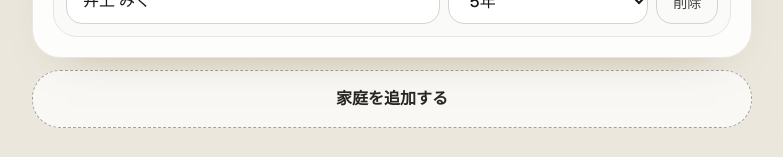
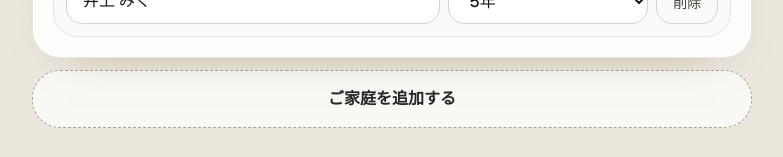
Before and after one commit to kusa-mochi/shudan-toko-maker, a Next.js app in the folder shudan-toko-maker/: page / in a window 1280 px wide. Shown: the part 5965-6122 px from the top of the page, without its empty margins (0-783 px from the left). Built offline with nearby package versions, Linux system fonts and the light colour scheme.

Commit message:
テキストを修正

```diff
--- a/shudan-toko-maker/app/components/HouseholdFormSection.tsx
+++ b/shudan-toko-maker/app/components/HouseholdFormSection.tsx
@@ -21,7 +21,7 @@ export function HouseholdFormSection() {
         onClick={addHousehold}
         className="flex w-full items-center justify-center rounded-[28px] border border-dashed border-stone-400 bg-white/70 px-6 py-4 text-base font-semibold text-stone-800 transition hover:border-stone-900 hover:bg-white"
       >
-        家庭を追加する
+        ご家庭を追加する
       </button>
     </div>
   );
```
